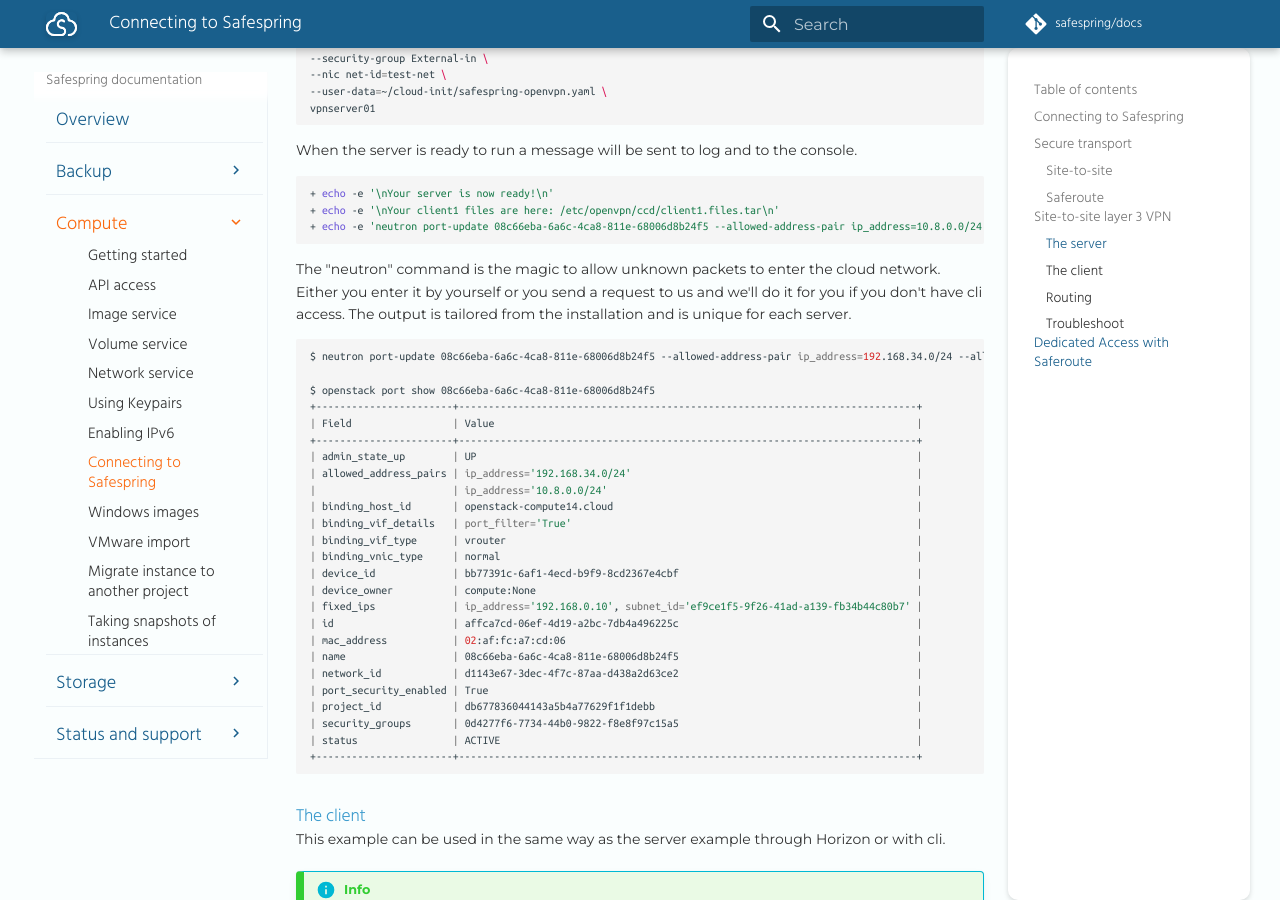
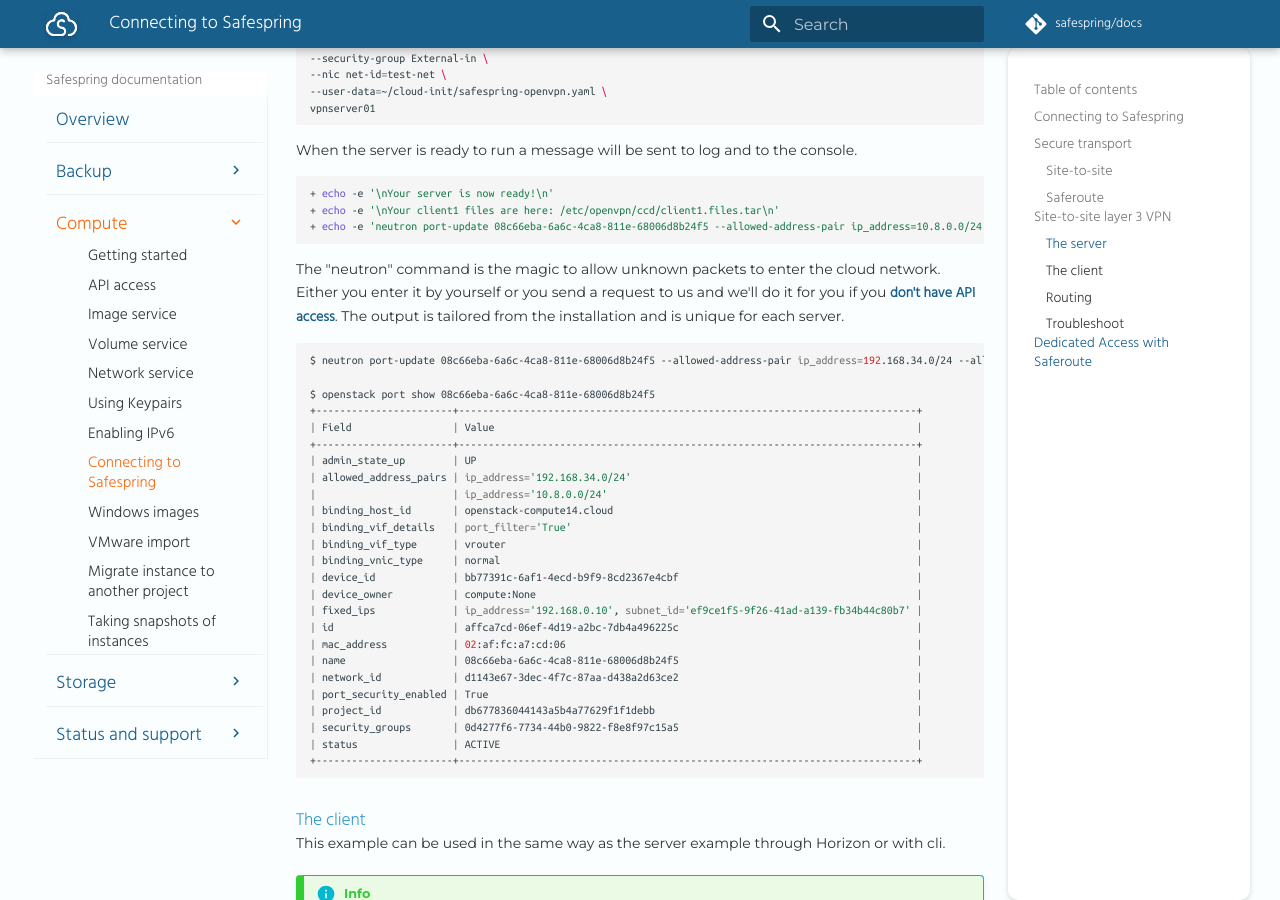
Before and after one commit to safespring/docs, an MkDocs documentation site: the page built from content/compute/connecting.md, in a window 1280 px wide and 900 px high, scrolled down 4165 px. Built offline with MkDocs 1.6.1 and Material for MkDocs 9.7.7, drawn with Linux system fonts in a browser that asks for light colours; a script that is not in the unit is left out; comment, search, counter and statistics services are not loaded; old or Windows-style settings are respelled for this version of MkDocs.

Commit message:
Reference api access docs in VPN setup

````diff
--- a/content/compute/connecting.md
+++ b/content/compute/connecting.md
@@ -190,7 +190,7 @@
 
 The "neutron" command is the magic to allow unknown packets to enter the
 cloud network. Either you enter it by yourself or you send a request to
-us and we'll do it for you if you don't have cli access. The output is
+us and we'll do it for you if you [don't have API access](/compute/api/). The output is
 tailored from the installation and is unique for each server.
 
 ```shell
````
